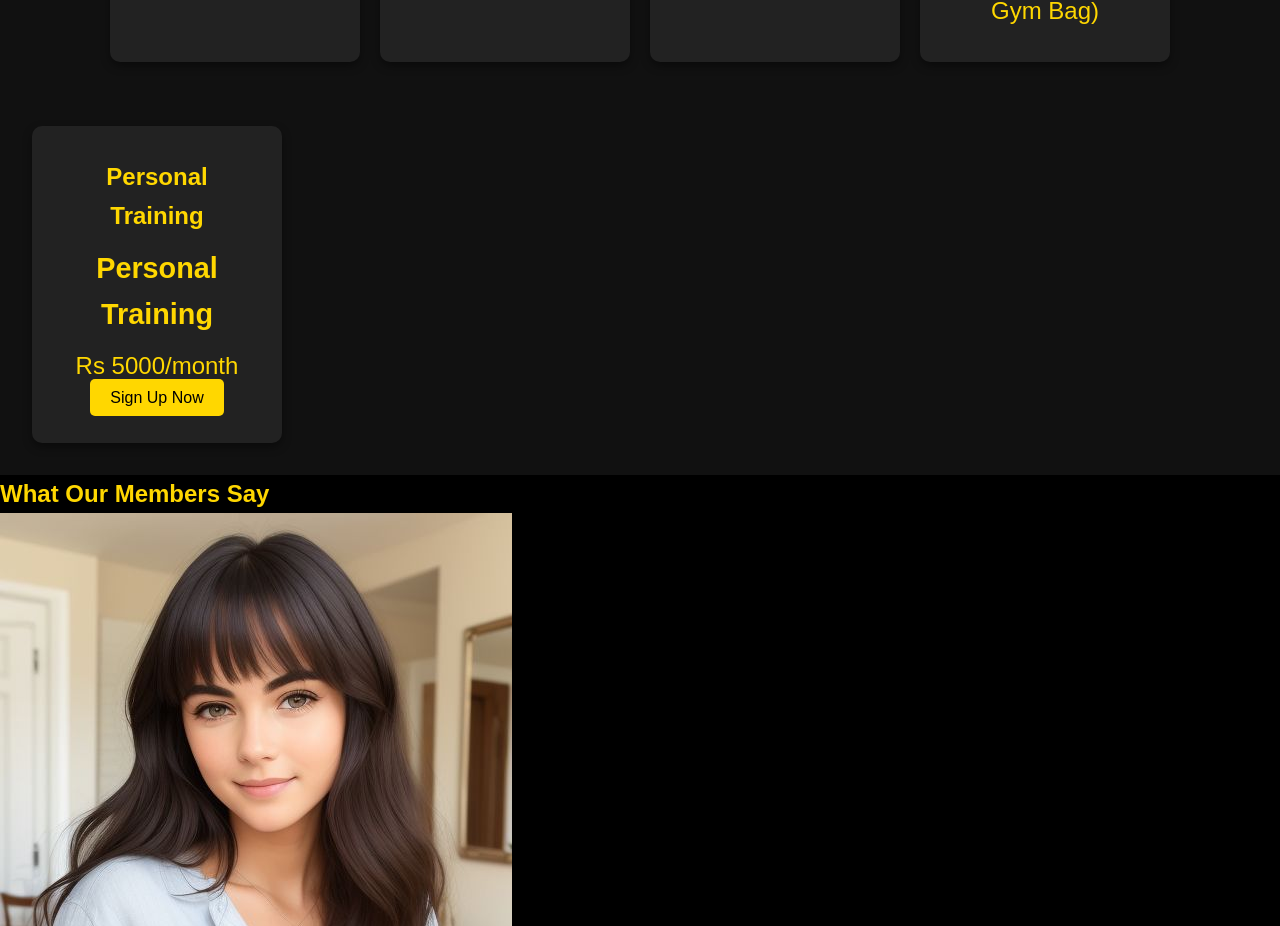
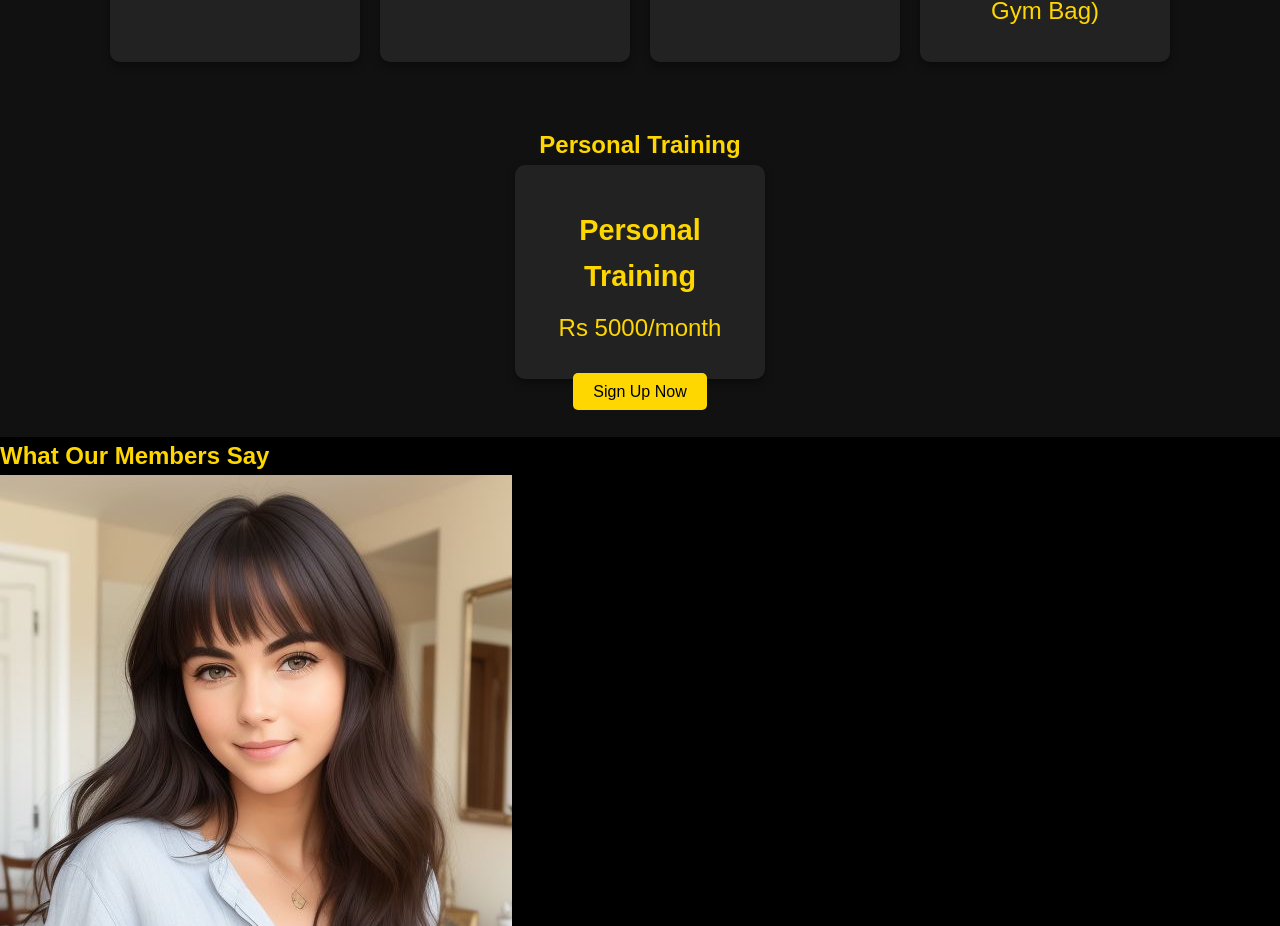
Before and after one commit to VarnankSharma/BfitGym, a React (Create React App) app: page / in a window 1280 px wide. Shown: the part 2496-3422 px from the top of the page. Built offline with nearby package versions, Linux system fonts and the light colour scheme.

Commit message:
Updated content

```diff
--- a/src/PersonalTraining.js
+++ b/src/PersonalTraining.js
@@ -2,20 +2,16 @@ import React from 'react';
 
 function PersonalTraining() {
   return (
-
     <section id="personal-training">
-      <div className="membership-box">
       <h2>Personal Training</h2>
-      <ul>
-        <li>
+      <div className="membership-container">
+        <div className="membership-box">
           <h3>Personal Training</h3>
           <span>Rs 5000/month</span>
-        </li>
-      </ul>
+        </div>
+      </div>
       <a href="#signup" className="btn">Sign Up Now</a>
-      </div>
     </section>
-
   );
 }
 
```
